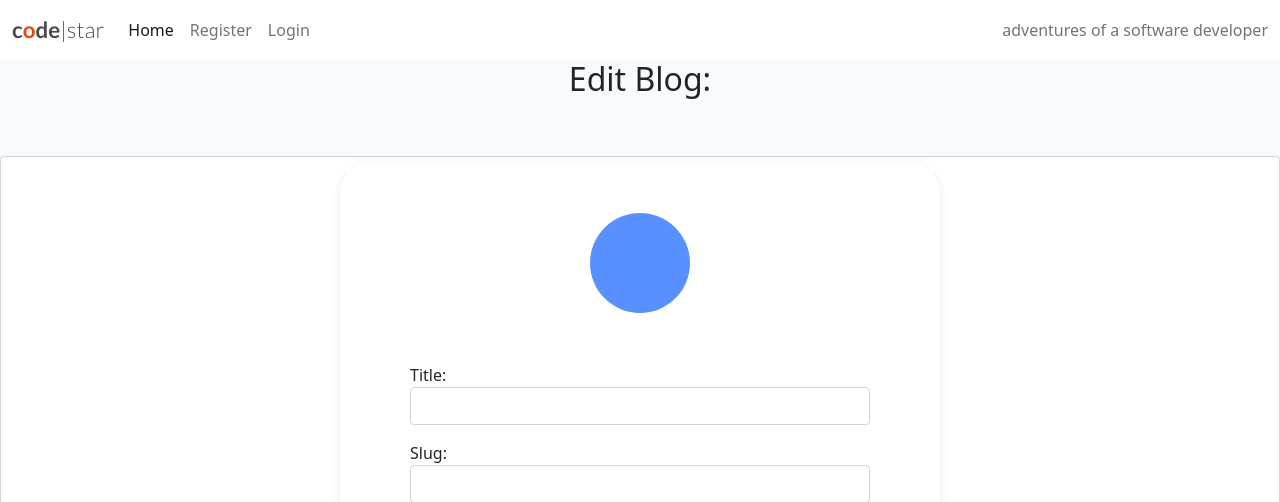
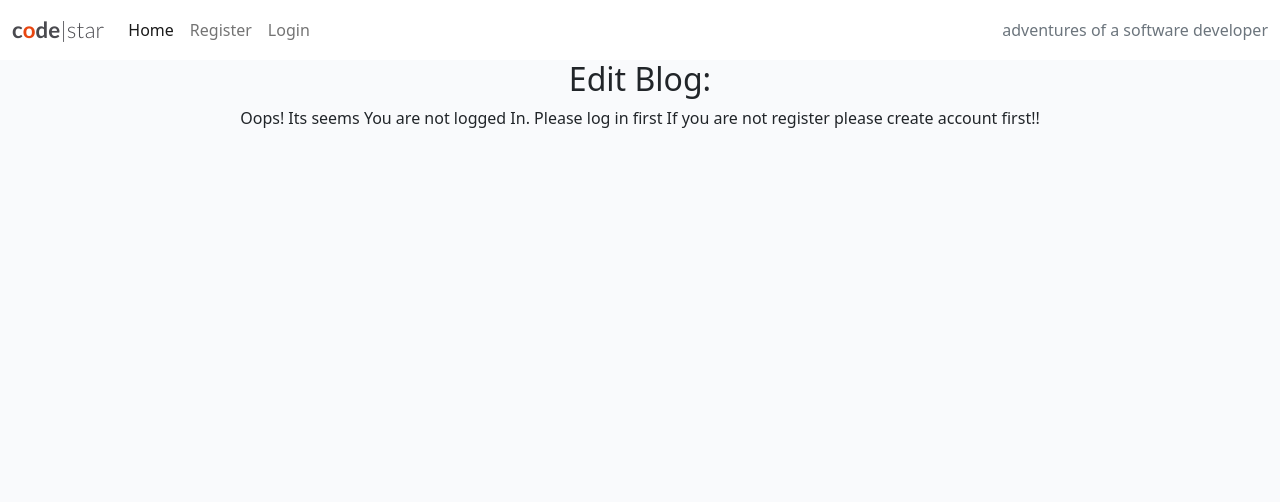
Before and after one commit to NOREEN-WB/Treasure_Island, a Django app: template templates/update_post.html in a window 1280 px wide. Shown: the top 502 px of the page. Run offline with Django 3.2, Linux system fonts and the light colour scheme; the template is opened without the code that fills it: values that come from a table or form of the project are taken from there, others are empty.

Commit message:
authorization

```diff
--- a/templates/delete_post.html
+++ b/templates/delete_post.html
@@ -13,7 +13,7 @@
                   <button class="btn btn-primary">Delete</button>
         </div>
     </div>
-    {% else %}
+{% else %}
     <div class="container">
         <div class="row">
             <div class="text-center">
--- a/templates/index.html
+++ b/templates/index.html
@@ -35,12 +35,14 @@
                             <p class="card-text text-muted h6">{{ post.created_on }}
                                 <i class="far fa-heart">{{ post.number_of_likes }}</i>
                             </p>
+                            {% if user.is_authenticated %}
                             <button type="button" class="btn btn-light">
                                 <a href="{% url 'update_post' post.pk %}">Edit</a>
                             </button>
                             <button type="button" class="btn btn-light">
                                 <a href="{% url 'delete_post' post.pk %}">Delete</a>
                             </button>
+                            {% endif %}
                         </div>
                     </div>
                 </div>
--- a/templates/update_post.html
+++ b/templates/update_post.html
@@ -4,6 +4,7 @@
 
 <h2 class="text-center">Edit Blog:</h2 >
 
+{% if user.is_authenticated %}
 <div class="registration-form">
     <div class="form-control">
         <form method="POST" enctype="multipart/form-data">
@@ -13,5 +14,16 @@
               <button class="btn btn-primary">Update</button>
     </div>
 </div>
-
+{% else %}
+    <div class="container">
+        <div class="row">
+            <div class="text-center">
+                <p>
+                    Oops! Its seems You are not logged In. Please log in first
+                    If you are not register please create account first!!
+                </p>
+            </div>
+        </div>
+    </div>
+{% endif %}
 {% endblock %}
```
